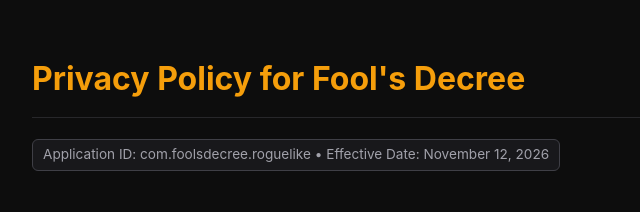
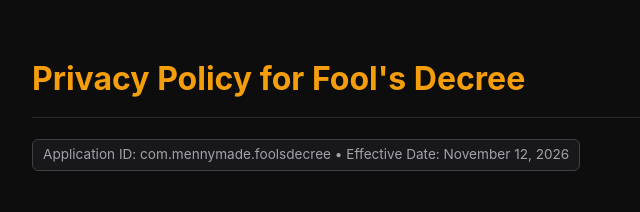
Before and after one commit to mennymade/privacy-policy, a plain HTML site: page index.html in a window 1280 px wide. Shown: the top 212 px of the page, 208-848 px from the left. Drawn offline with Linux system fonts and the light colour scheme.

Commit message:
docs: update Application ID to com.mennymade.foolsdecree

```diff
--- a/index.html
+++ b/index.html
@@ -62,7 +62,7 @@
 </head>
 <body>
   <h1>Privacy Policy for Fool's Decree</h1>
-  <div class="badge">Application ID: com.foolsdecree.roguelike &bull; Effective Date: November 12, 2026</div>
+  <div class="badge">Application ID: com.mennymade.foolsdecree &bull; Effective Date: November 12, 2026</div>
 
   <h2>1. Overview</h2>
   <p><strong>Fool's Decree</strong> ("the Game") is a roguelike deckbuilding dice game developed and maintained by <strong>MennyMade</strong>. This Privacy Policy explains our practices regarding the collection, use, and disclosure of information when you download, install, and play Fool's Decree on Android and mobile devices.</p>
```
Also changed, not shown: 1 other file.
